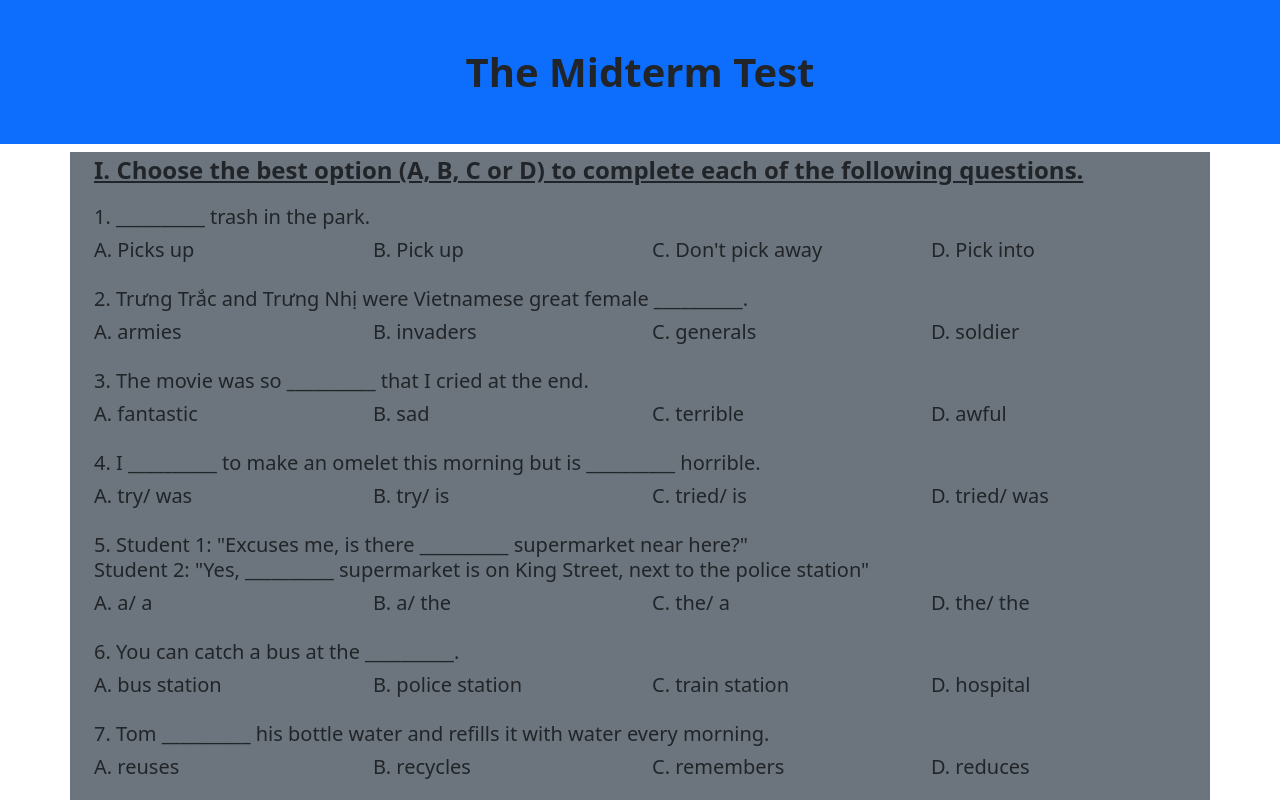
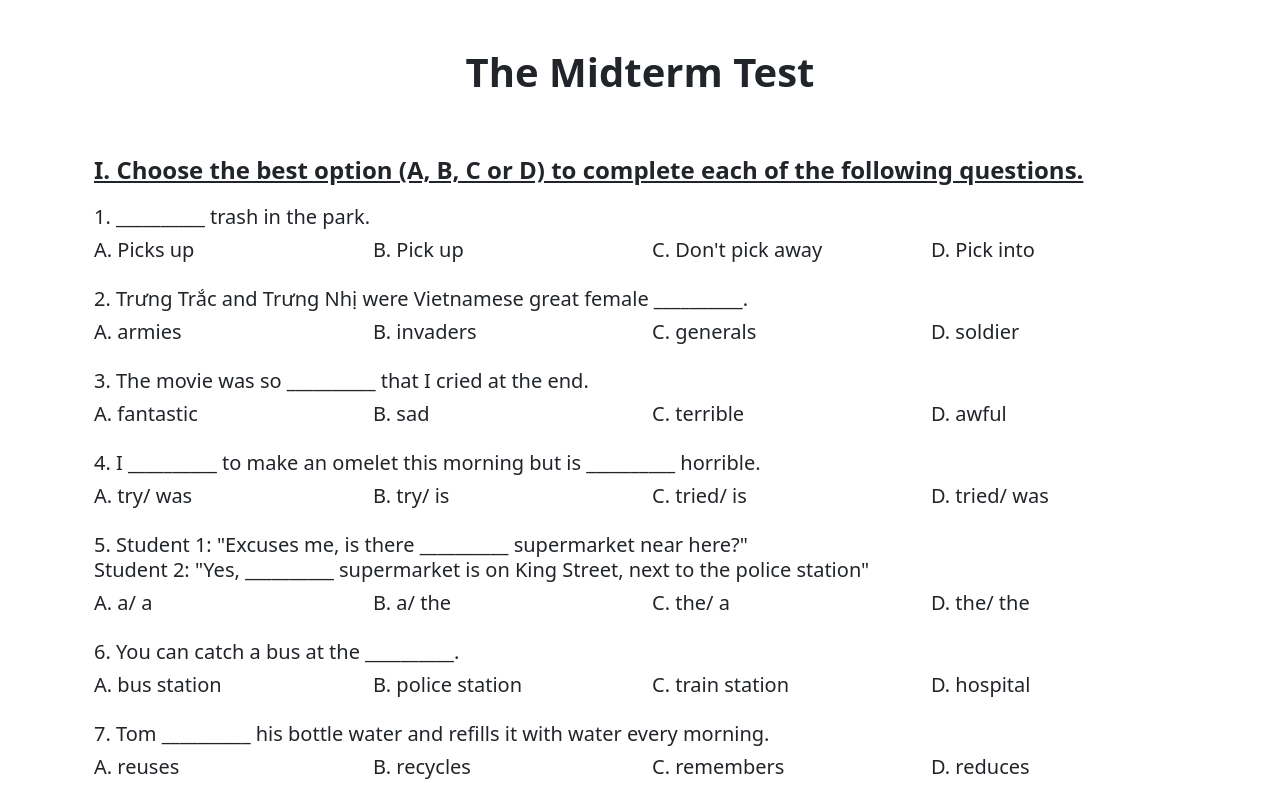
Before and after one commit to hatrieudat/eng-test, a plain HTML site: page index.html in a window 1280 px wide. Shown: the top 800 px of the page. Drawn offline with nearby package versions, Linux system fonts and the light colour scheme.

Commit message:
complete

```diff
--- a/index.html
+++ b/index.html
@@ -23,8 +23,8 @@
     }
   </style>
   <body>
-    <h1 class="text-center fw-bold p-5 bg-primary">The Midterm Test</h1>
-    <main class="container bg-secondary">
+    <h1 class="text-center fw-bold p-5">The Midterm Test</h1>
+    <main class="container">
       <div class="container" id="idx-1"></div>
       <div class="container" id="idx-2"></div>
       <div class="container" id="idx-3"></div>
```
